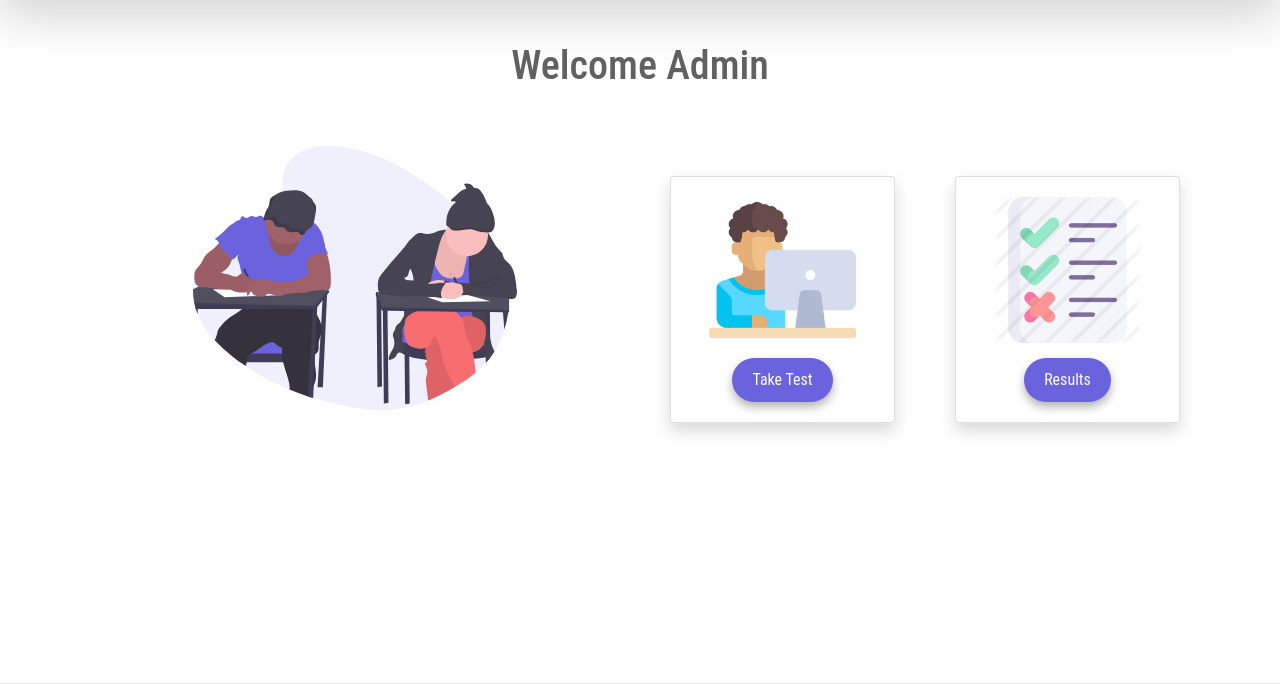
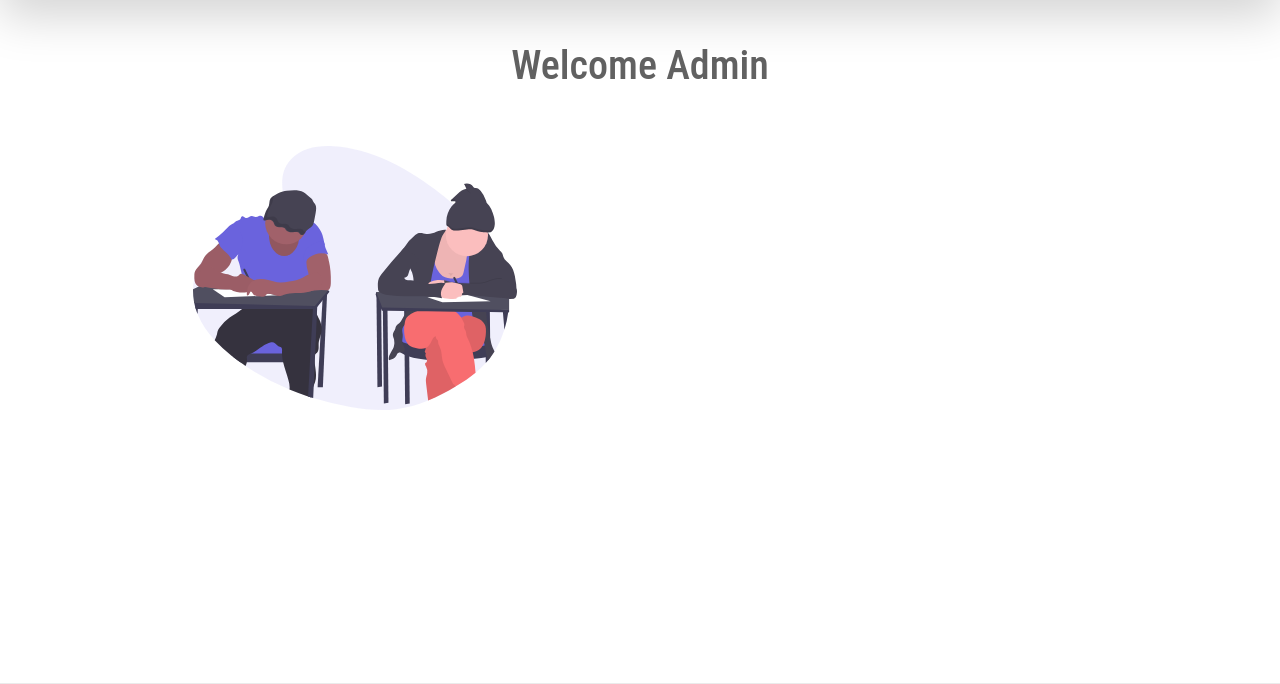
Before and after one commit to DhyanTD/KVGCE-Quiz-Web, a Flask app: page /dashboard in a window 1280 px wide. Shown: the part 66-750 px from the top of the page. Run offline with Flask 3, Linux system fonts and the light colour scheme; a user stored in the database is signed in; some libraries are stand-ins or nearby versions.

Commit message:
take test removed

```diff
--- a/templates/dashboard.html
+++ b/templates/dashboard.html
@@ -26,11 +26,11 @@
 	 	<div class="col-6 glog">
 			<img src="static/undraw_student.svg" alt="" width="280px">
 	  	</div>
-	  	<div class="col-3 box boxy">
+	  	<!-- <div class="col-3 box boxy">
 			<div class="card shadow">
 				<div class="card-body">
 					<img src="static/laptop.png" alt="" width="100px">
-					<center><a href="/give-test" class="btn btn-primary mybtn rev">Take Test</a></center>
+					<center><a href="/give-test" class="btn btn-primary mybtn rev" disabled>Take Test</a></center>
 				</div>
 			</div>
 	  	</div>
@@ -38,10 +38,10 @@
 			<div class="card shadow">
 				<div class="card-body">
 					<img src="static/result.png" alt="" width="100px">
-					<center><a  href="/{{session.username}}/tests-given" class="btn btn-primary mybtn rev">Results</a></center>
+					<center><a  href="/{{session.username}}/tests-given" class="btn btn-primary mybtn rev" disabled>Results</a></center>
 				</div>
 			</div>
-		</div>
+		</div> -->
 		<!-- <div class="col-3 box boxy">
 			<div class="card shadow">
 				<div class="card-body">
--- a/templates/index.html
+++ b/templates/index.html
@@ -417,7 +417,7 @@
                         <center><img
                                 src="/static/founder.png"
                                 class="img3" />
-                                <figcaption>LATE Dr. KURUNJI VENKATRAMANA GOWDA, FOUNDER PRESIDENT AOLE</figcaption></center>
+                                <!-- <figcaption>LATE Dr. KURUNJI VENKATRAMANA GOWDA, FOUNDER PRESIDENT AOLE</figcaption></center> -->
 
                     </div>
                 </div>
```
